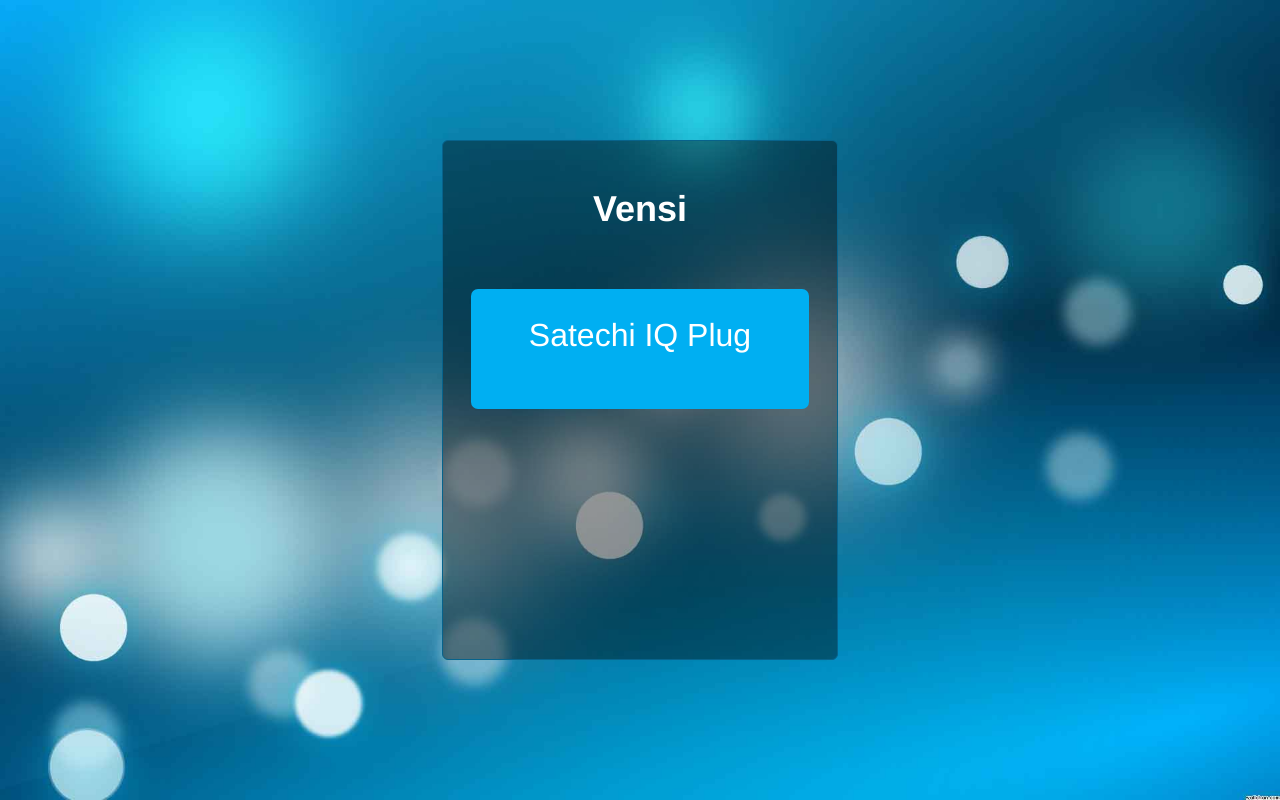
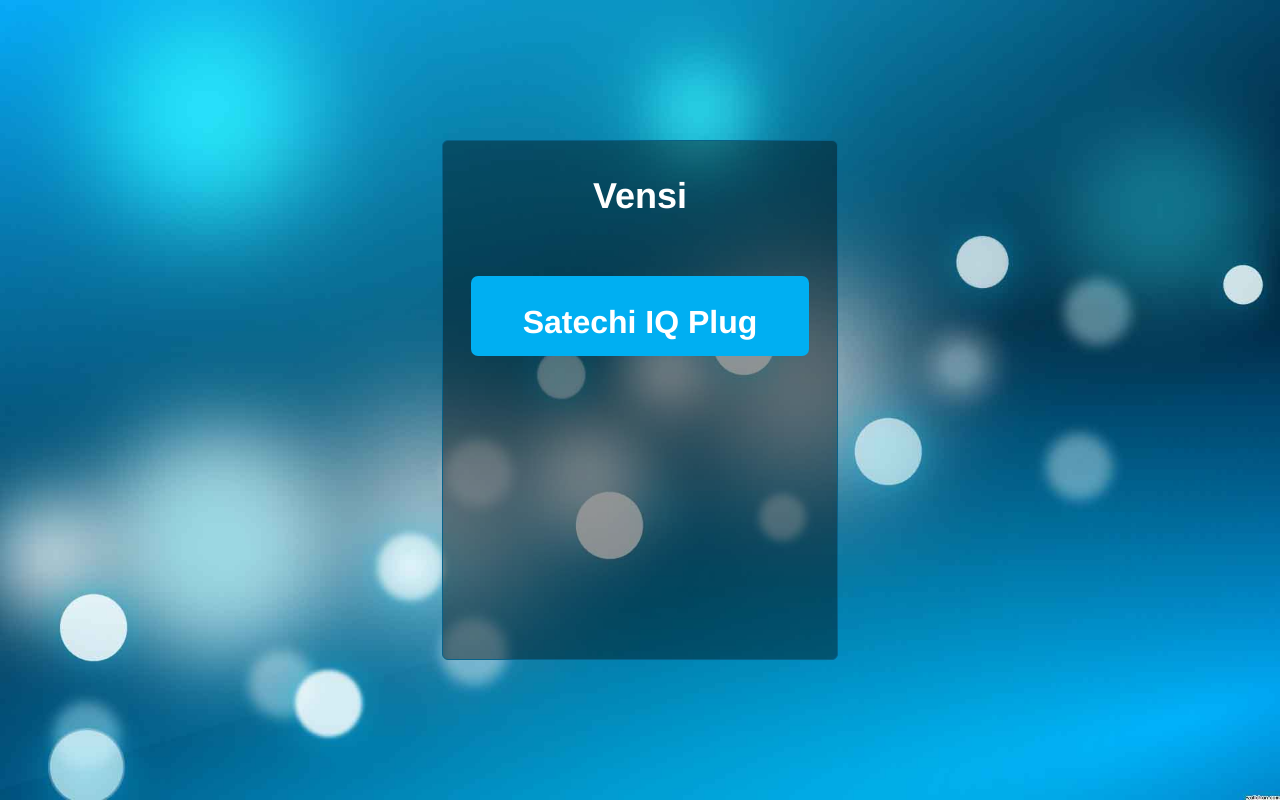
Before and after one commit to dkchandana/dkchandana.github.io, a plain HTML site: page Vensi/index.html in a window 1280 px wide. Drawn offline with nearby package versions, Linux system fonts and the light colour scheme.

Commit message:
Commit 3

```diff
--- a/Vensi/index.html
+++ b/Vensi/index.html
@@ -30,7 +30,7 @@
                         <h1 class="txt-center h1margin"><strong>Vensi</strong></h1>
                         <div class="col-md-12 txt-center satechiLinkContainer">
                             <div id="container" class="txt-center">
-                                <a class="satechiLink" href="#" onclick="loadChildScreen();">Satechi IQ Plug</a>
+                                <a class="satechiLink" href="#" onclick="loadChildScreen();"><strong>Satechi IQ Plug</strong></a>
                             </div>
                         </div>
                     </div>
--- a/Vensi/main.css
+++ b/Vensi/main.css
@@ -72,7 +72,7 @@ body {
     margin-top: 0% !important;
 }
 
-.h2margin{
+.h1margin{
     margin-top: 2% !important;
 }
 
@@ -126,7 +126,7 @@ body {
     display: block;
     color: #FFFFFF;
     text-decoration: none !important;
-    height: 15%;
+    height: 10%;
     font-size: xx-large;
     padding: 0.75em;
 }
```
